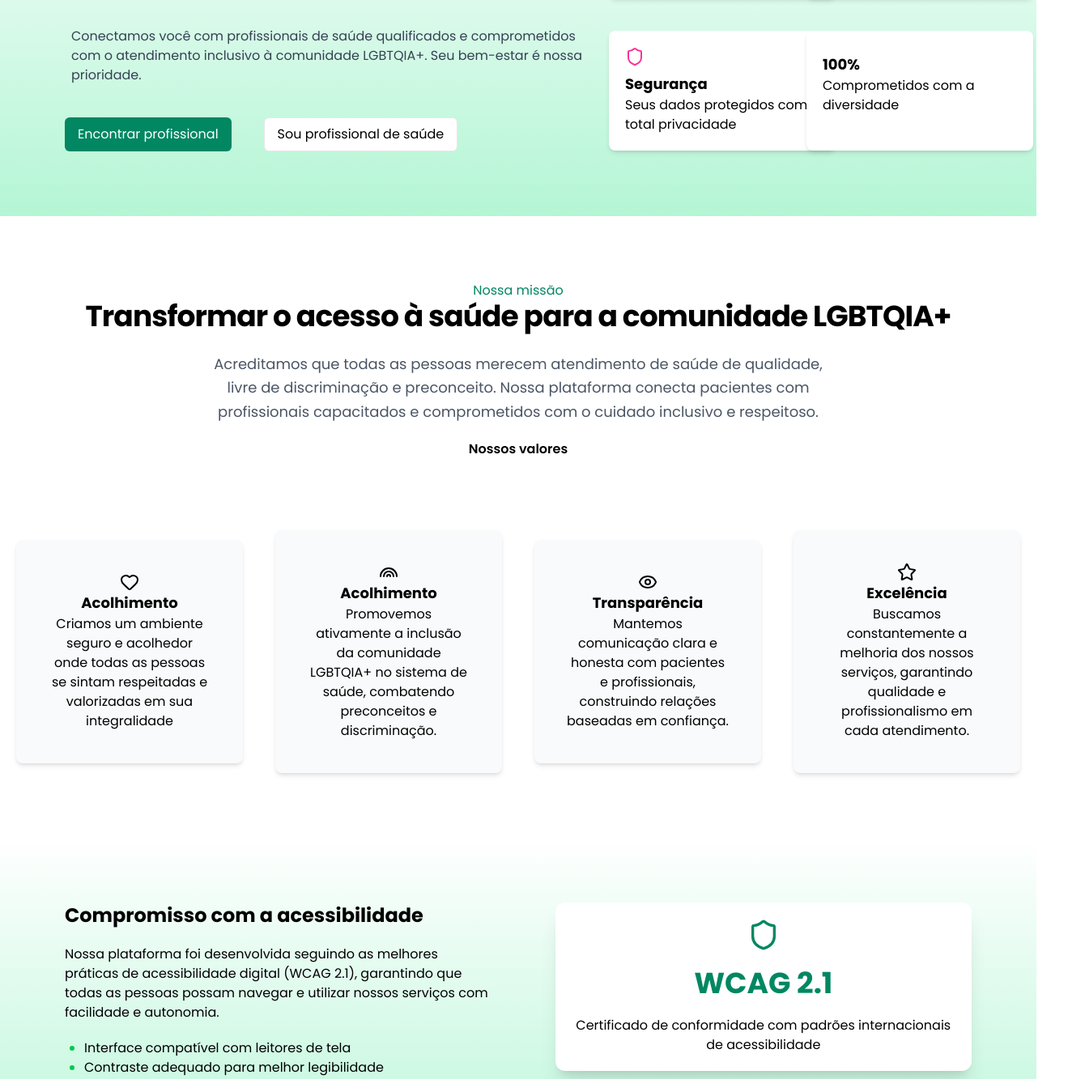
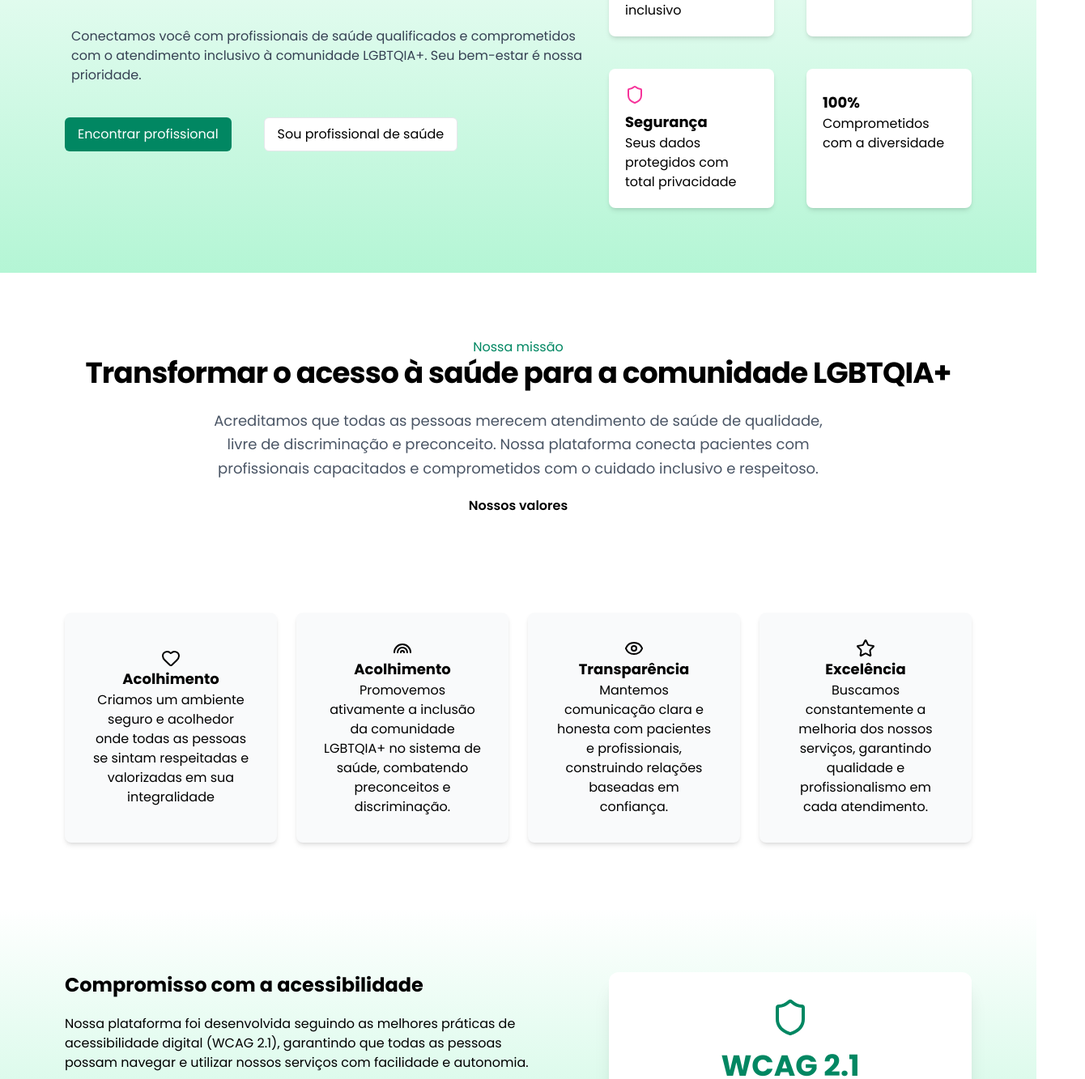
Before and after one commit to Arthurvini17/teste-tecnico-lacrei-saude, a Next.js app: page / in a window 1280 px wide. Shown: the part 295-1628 px from the top of the page at 81% size, 1340 px wide, since content can reach past the window. Built offline with nearby package versions, Linux system fonts and the light colour scheme.

Commit message:
Feat: mudanças na responsividade

```diff
--- a/src/components/Acessbility/index.tsx
+++ b/src/components/Acessbility/index.tsx
@@ -18,10 +18,10 @@ export default function Acessbility() {
 
             </div>
 
-            <div className="bg-white sm:p-5 sm:mb-20 sm:rounded-xl sm:shadow-xl  items-center self-center  md:w-1/2  w-60 rounded-xl">
-                <div className="sm:flex sm:flex-col flex flex-col items-center text-center  sm:gap-5 sm:items-center ">
-                    <Shield className="text-[#018762] sm:w-10 sm:h-10 " />
-                    <h1 className="sm:text-4xl  text-[#018762] font-bold">WCAG 2.1</h1>
+            <div className="bg-white p-8 sm:mb-20 rounded-xl shadow-xl flex flex-col items-center self-center w-full max-w-md">
+                <div className="flex flex-col items-center text-center gap-4">
+                    <Shield className="text-[#018762] w-12 h-12" />
+                    <h1 className="text-3xl sm:text-4xl text-[#018762] font-bold">WCAG 2.1</h1>
                     <p>Certificado de conformidade com padrões internacionais de acessibilidade</p>
                 </div>
             </div>
--- a/src/components/Header/index.tsx
+++ b/src/components/Header/index.tsx
@@ -8,7 +8,7 @@ export default function Header() {
     const [menuOpen, setMenuOpen] = useState(false);
 
     return (
-        <header className="w-full bg-transparent]">
+        <header className="w-full bg-transparent">
             <nav className="flex items-center justify-between h-16 px-6 md:px-12 relative">
                 <div className="inline-flex items-center gap-2 font-semibold text-[#018762] text-lg">
                     <HeartHandshake />
@@ -65,7 +65,7 @@ export default function Header() {
             {/* menu mobile */}
             {
                 menuOpen && (
-                    <div className="md:hidden flex flex-col items-center gap-6 py-8 bg-white shadow-2xl border-t border-[#018762]/20 animate-fadeIn">
+                    <div className="md:hidden flex flex-col items-center gap-6 py-8 bg-white shadow-2xl border-t border-[#018762]/20 animate-fadeIn absolute top-16 left-0 w-full z-50">
                         <ul className="flex flex-col items-center w-full gap-4 pt-4 border-t border-[#018762]/10">
                             <li>
                                 <a
--- a/src/components/HeroSection/CardServices/cards.tsx
+++ b/src/components/HeroSection/CardServices/cards.tsx
@@ -6,7 +6,7 @@ type CardServicesProps = {
 
 export default function CardServices({ icon, title, description }: CardServicesProps) {
     return (
-        <div className="bg-white p-5 rounded-lg shadow-md  w-70 ">
+        <div className="bg-white p-5 rounded-lg shadow-md w-full max-w-sm">
             <div className=" mb-2">{icon}</div>
             <h2 className="font-bold text-lg">{title}</h2>
             <p>{description}</p>
--- a/src/components/HeroSection/index.tsx
+++ b/src/components/HeroSection/index.tsx
@@ -51,7 +51,7 @@ export default function HeroSection() {
                 </div>
             </div>
 
-            <div className="grid grid-cols-1 sm:grid-cols-2  gap-6 sm:gap-10 mt-10 md:mt-0 self-center">
+            <div className="grid grid-cols-1 sm:grid-cols-2 gap-6 sm:gap-10 mt-10 md:mt-0 self-center w-full md:w-auto justify-items-center">
                 {CardsServicesData.map((card, index) => (
                     <CardServices
                         key={index}
--- a/src/components/OurMission/CardList.tsx
+++ b/src/components/OurMission/CardList.tsx
@@ -6,8 +6,8 @@ type CardListProps = {
 
 export default function CardList({ title, description, icon }: CardListProps) {
     return (
-        <section>
-            <div className="  sm:rounded-lg  sm:shadow-md sm:w-70 items-center justify-center  flex flex-col sm:flex  p-10 w-80 bg-gray-50 shadow">
+        <section className="w-full flex justify-center">
+            <div className="sm:rounded-lg sm:shadow-md items-center justify-center flex flex-col p-8 w-full max-w-sm bg-gray-50 shadow h-full">
                 <div className="">{icon}</div>
                 <h1 className="font-bold text-lg">{title}</h1>
                 <p className="">{description}</p>
--- a/src/components/OurMission/index.tsx
+++ b/src/components/OurMission/index.tsx
@@ -42,7 +42,7 @@ export default function OurMission() {
                 <h1 className="font-semibold sm:mt-5">Nossos valores</h1>
             </div>
 
-            <div className="sm:flex sm:flex-row  flex flex-col items-center gap-10 mt-10 sm:mt-2 p-20  ">
+            <div className="grid grid-cols-1 sm:grid-cols-2 lg:grid-cols-4 gap-6 mt-10 p-5 sm:p-20 w-full max-w-7xl mx-auto">
                 {CardListData.map((card, index) => (
                     <CardList
                         key={index}
```
